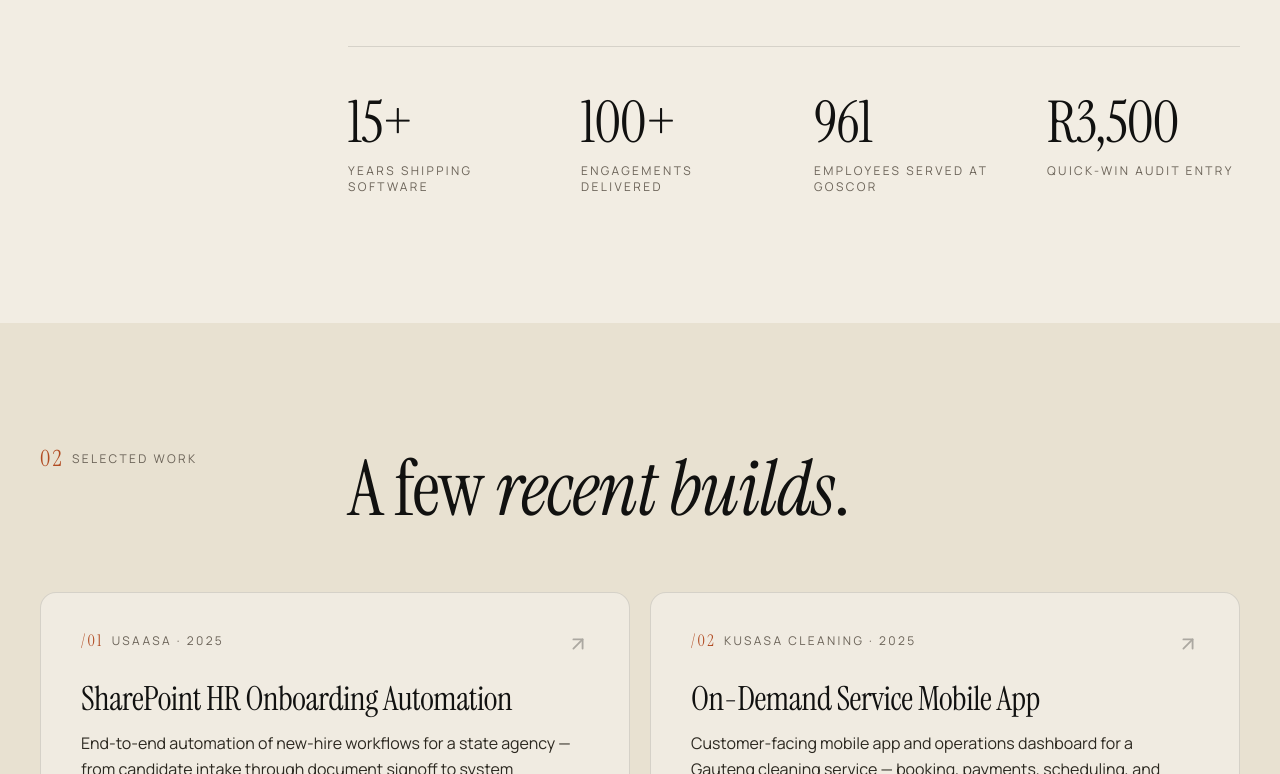
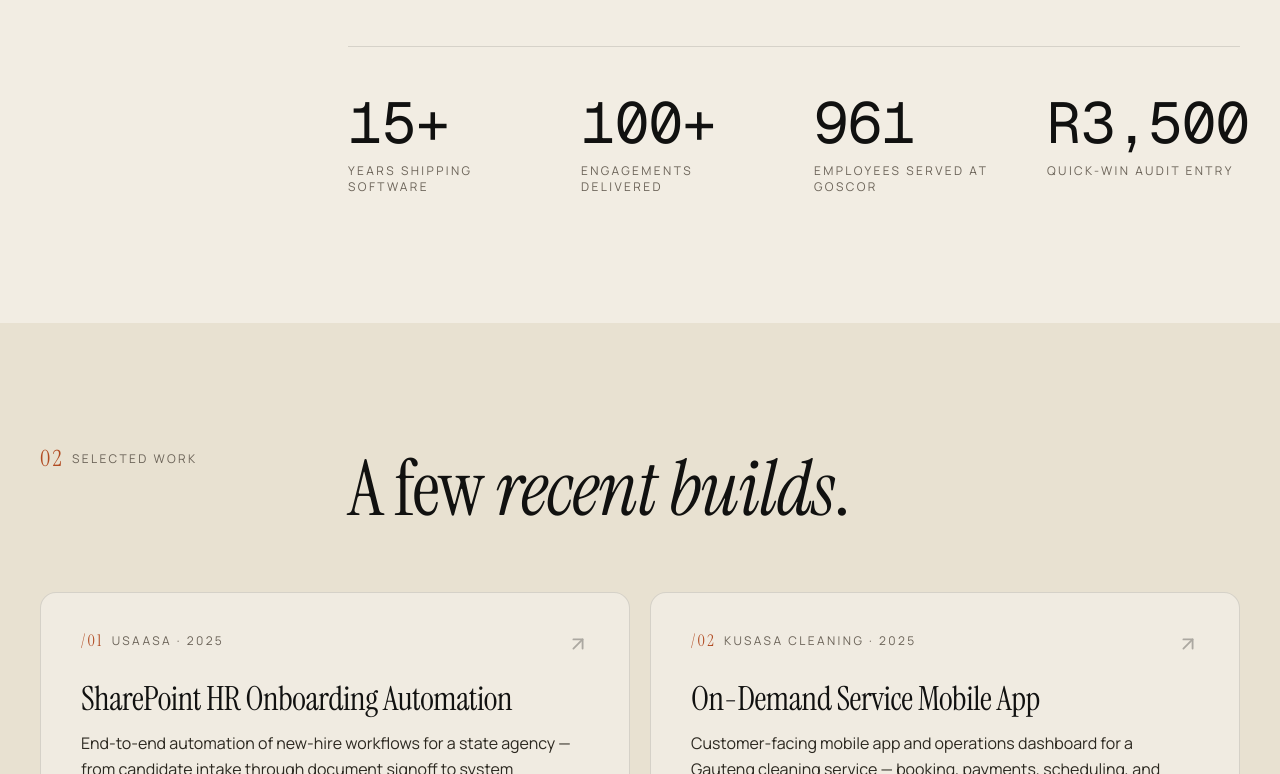
Before and after one commit to Qwezzy/khwezi-portfolio, a React (Vite) app: page / in a window 1280 px wide. Shown: the part 1946-2720 px from the top of the page. Built offline with nearby package versions, Linux system fonts and the light colour scheme.

Commit message:
Add Geist fonts: enhance technical sections with modern typography

```diff
--- a/index.html
+++ b/index.html
@@ -44,7 +44,7 @@
     <link rel="preconnect" href="https://fonts.googleapis.com" />
     <link rel="preconnect" href="https://fonts.gstatic.com" crossorigin />
     <link
-      href="https://fonts.googleapis.com/css2?family=Instrument+Serif:ital@0;1&family=Manrope:wght@200..800&display=swap"
+      href="https://fonts.googleapis.com/css2?family=Instrument+Serif:ital@0;1&family=Manrope:wght@200..800&family=Geist:wght@100..900&family=Geist+Mono:wght@100..900&display=swap"
       rel="stylesheet"
     />
   </head>
--- a/src/App.jsx
+++ b/src/App.jsx
@@ -31,7 +31,7 @@ const AutomationCalculator = () => {
   const annualSavings = annualHours * hourlyRate;
 
   return (
-    <div className="mt-24 p-8 md:p-12 rounded-3xl border border-[var(--rule)] bg-white/40 backdrop-blur-sm">
+    <div className="mt-24 p-8 md:p-12 rounded-3xl border border-[var(--rule)] bg-white/40 backdrop-blur-sm" style={{ fontFamily: 'var(--tech-font)' }}>
       <div className="grid md:grid-cols-2 gap-12 items-center">
         <div>
           <h3 className="display mb-6" style={{ fontSize: 'clamp(2rem, 3vw, 2.8rem)' }}>
@@ -824,7 +824,7 @@ export default function App() {
             </div>
           </div>
 
-          <div className="grid md:grid-cols-2 gap-x-12 gap-y-14">
+          <div className="grid md:grid-cols-2 gap-x-12 gap-y-14" style={{ fontFamily: 'var(--tech-font)' }}>
             {capabilities.map((cap) => (
               <div key={cap.group}>
                 <div className="flex items-center gap-3 mb-6 pb-4 border-b border-white/10">
--- a/src/index.css
+++ b/src/index.css
@@ -14,6 +14,8 @@
   --rule-soft: rgba(17, 17, 16, 0.06);
   --display-font: 'Instrument Serif', 'Times New Roman', serif;
   --body-font: 'Manrope', ui-sans-serif, system-ui, -apple-system, sans-serif;
+  --tech-font: 'Geist', 'Manrope', sans-serif;
+  --mono-font: 'Geist Mono', monospace;
 }
 
 html,
@@ -36,6 +38,7 @@ body {
 }
 
 .mono-num {
+  font-family: var(--mono-font);
   font-variant-numeric: tabular-nums;
 }
 
```
